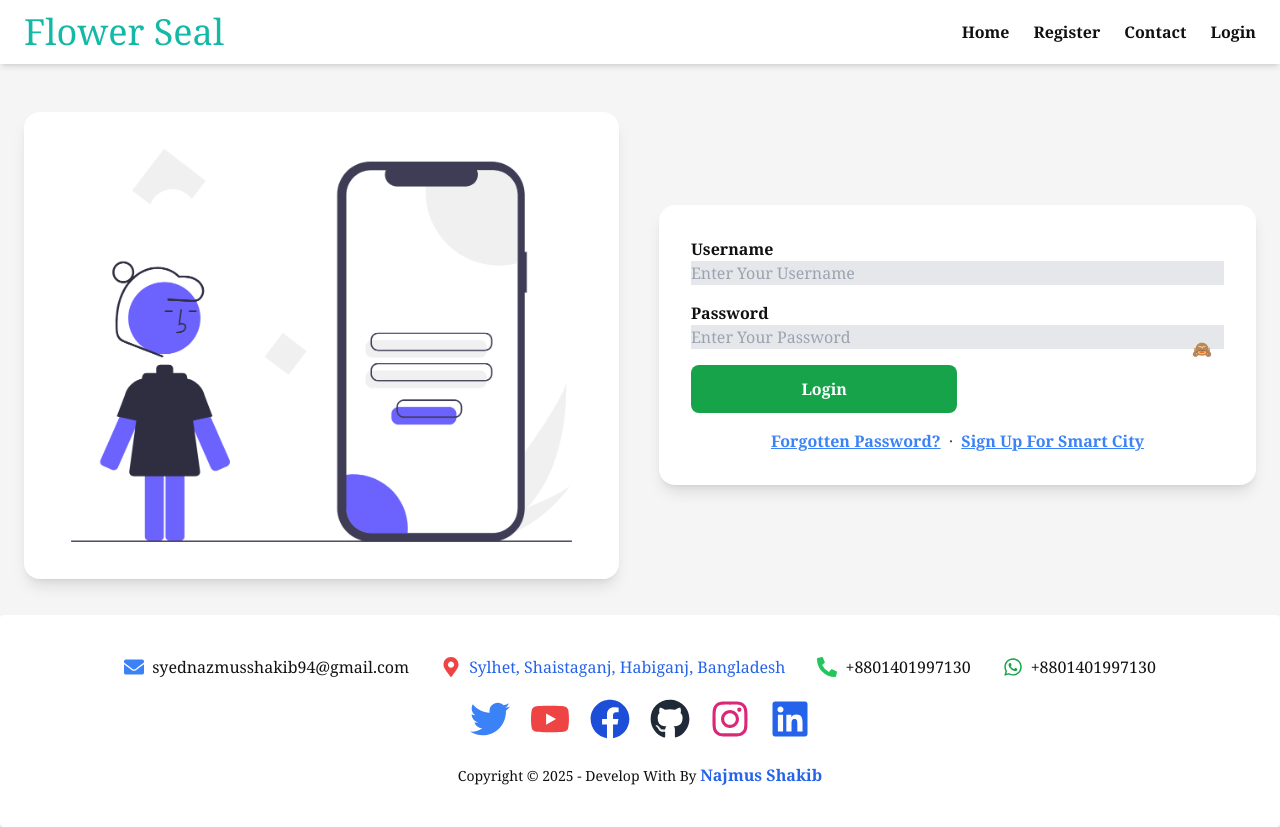
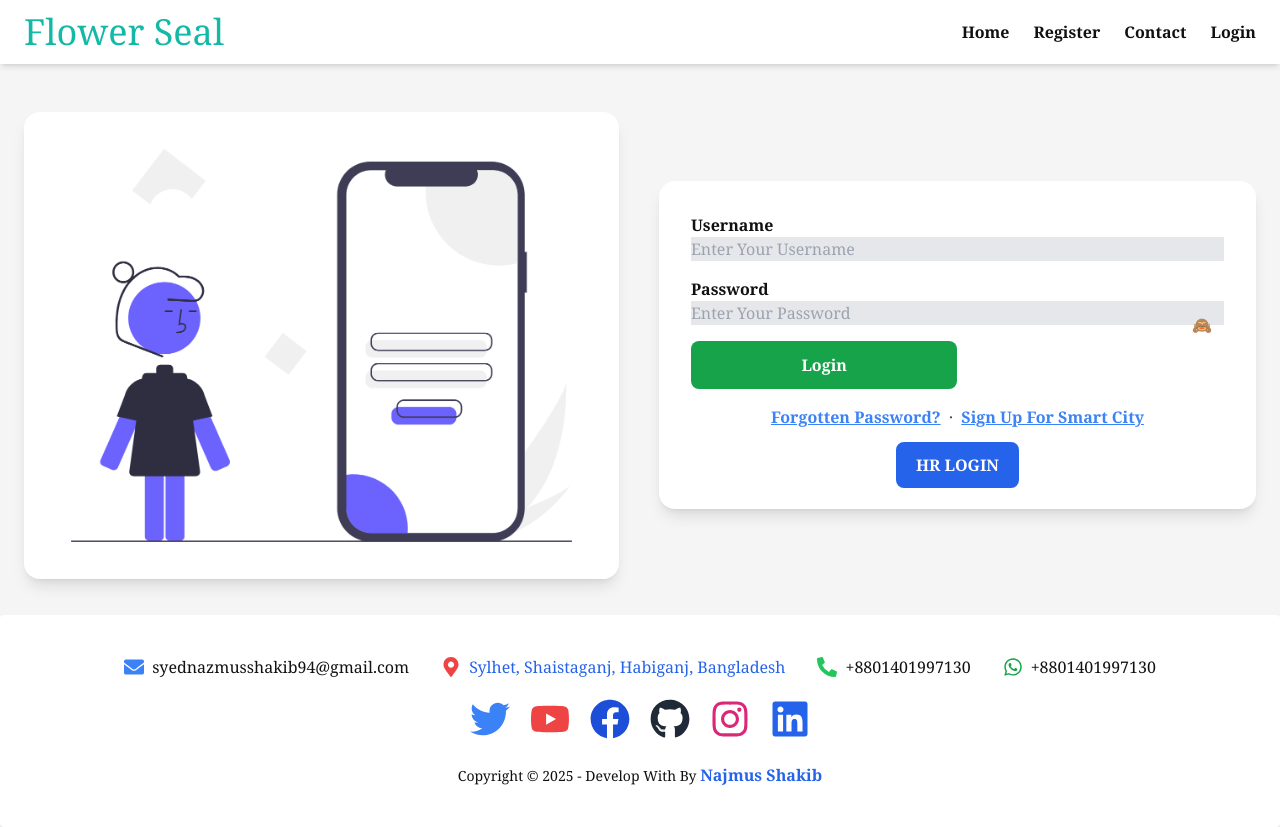
Before and after one commit to najmus-shakib01/Flower-Sell-Frontend, a React (Vite) app: page /login in a window 1280 px wide. Built offline with nearby package versions, Linux system fonts and the light colour scheme; no server answers.

Commit message:
feat(Login): Hr Login button added. Hr_Login.jsx Hr Login removed only Login!

```diff
--- a/src/Components/UNAUTHENTICATION/Hr_Login/Hr_Login.jsx
+++ b/src/Components/UNAUTHENTICATION/Hr_Login/Hr_Login.jsx
@@ -122,7 +122,7 @@ const Hr_Login = () => {
                   type="submit"
                   className="w-full bg-gradient-to-r from-green-500 to-teal-500 text-white py-2 rounded-md font-bold"
                 >
-                  Hr Login
+                Login
                 </button>
               </div>
             </form>
--- a/src/Components/UNAUTHENTICATION/Login/Login.jsx
+++ b/src/Components/UNAUTHENTICATION/Login/Login.jsx
@@ -41,9 +41,10 @@ const Login = () => {
       toast.success("Login Successfully!");
       navigate(`/profile/${data.user.username}`);
     } catch (error) {
-      const errorMessage = error.response?.data?.detail ||
-                          error.message ||
-                          "Failed To Login. Please Try Again";
+      const errorMessage =
+        error.response?.data?.detail ||
+        error.message ||
+        "Failed To Login. Please Try Again";
       setError(errorMessage);
       toast.error(errorMessage);
     } finally {
@@ -118,11 +119,7 @@ const Login = () => {
                   className="w-1/2 bg-green-600 text-white py-3 px-5 rounded-lg font-bold hover:bg-green-700 transition flex justify-center items-center"
                   disabled={loading}
                 >
-                  {loading ? (
-                    <>
-                      Loading...
-                    </>
-                  ) : "Login"}
+                  {loading ? <>Loading...</> : "Login"}
                 </button>
               </div>
 
@@ -141,6 +138,13 @@ const Login = () => {
                     <b>Sign Up For Smart City</b>
                   </Link>
                 </p>
+                <br />
+                <Link
+                  className="w-1/2 bg-blue-600 text-white py-3 px-5 rounded-lg font-bold hover:bg-blue-700 transition"
+                  to={"/hr_login"}
+                >
+                  HR LOGIN
+                </Link>
               </div>
             </form>
           </div>
```
